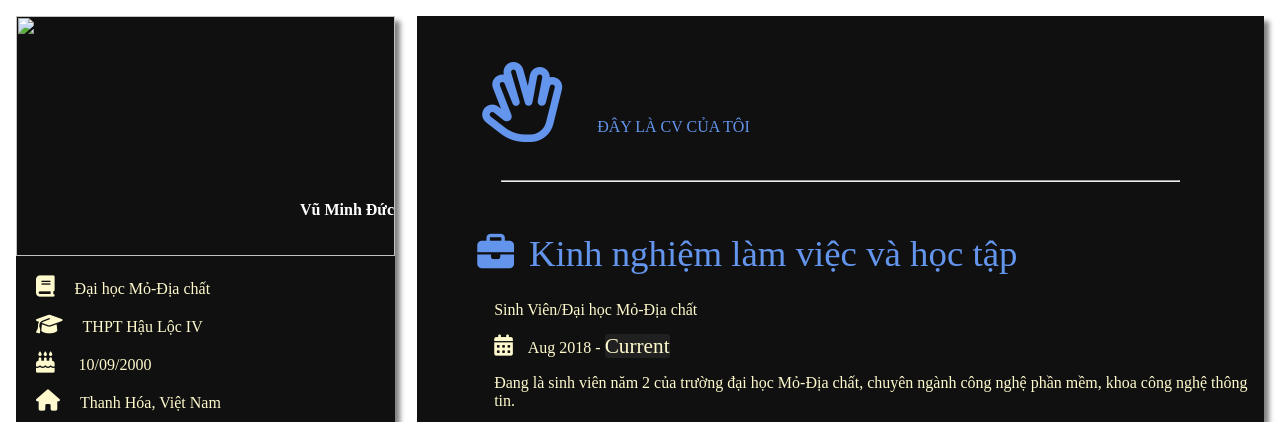
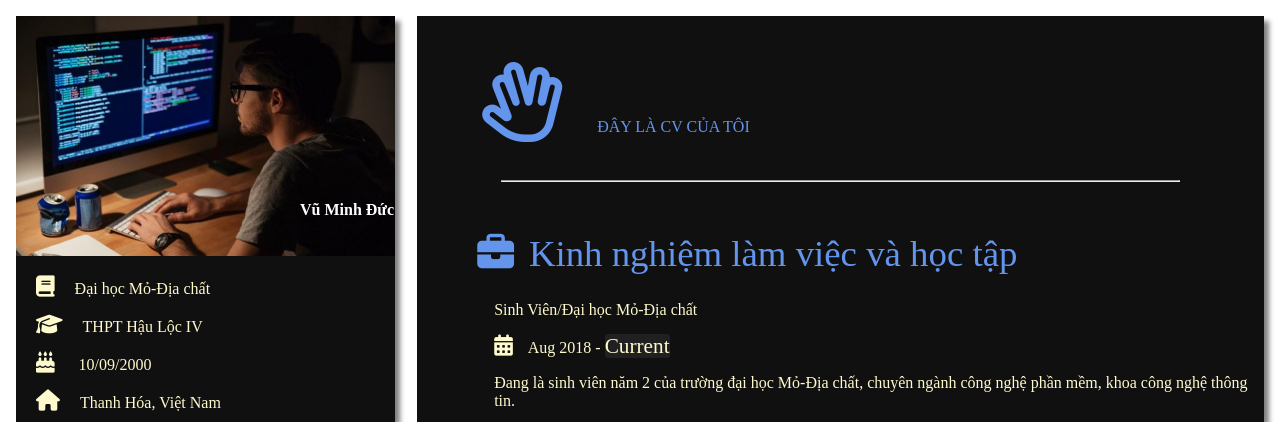
Before and after one commit to buithimy2k/1821050933, a plain HTML site: page index.html in a window 1280 px wide. Shown: the top 422 px of the page. Drawn offline with Linux system fonts and the light colour scheme; files that its build step writes are made by us from their sources; a web font is replaced by a local one.

Commit message:
noi dung

```diff
--- a/index.html
+++ b/index.html
@@ -6,7 +6,7 @@
         <meta name="viewport" content="width=device-width, initial-scale=1.0">
         <meta charset="UTF-8">
         <script src="https://kit.fontawesome.com/d3fa3cecaa.js"></script>
-        <link rel="stylesheet" type="text/css" href="style/style.css">
+        <link rel="stylesheet" type="text/css" href="style.css">
         <title>CV giới thiệu</title>
     </head>
     <body>
```
Also changed, not shown: anh1.jpg (added).
